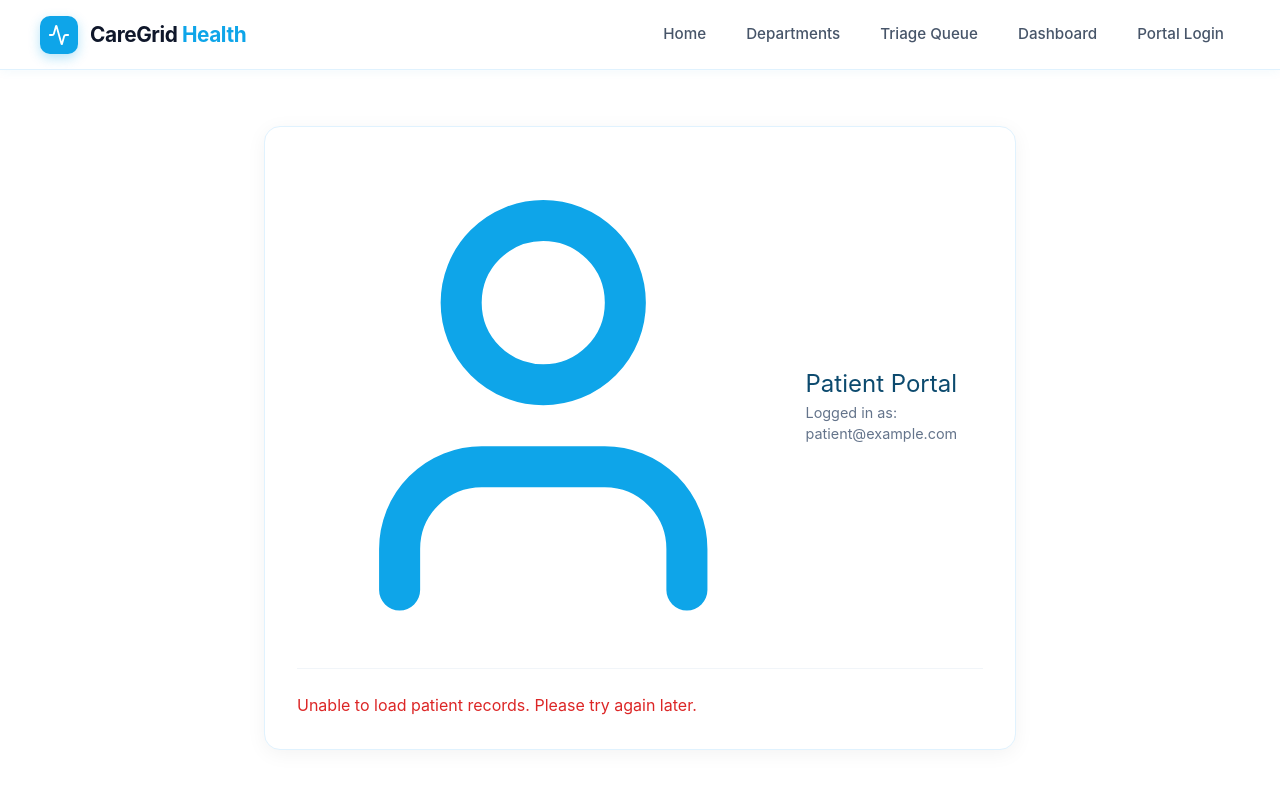
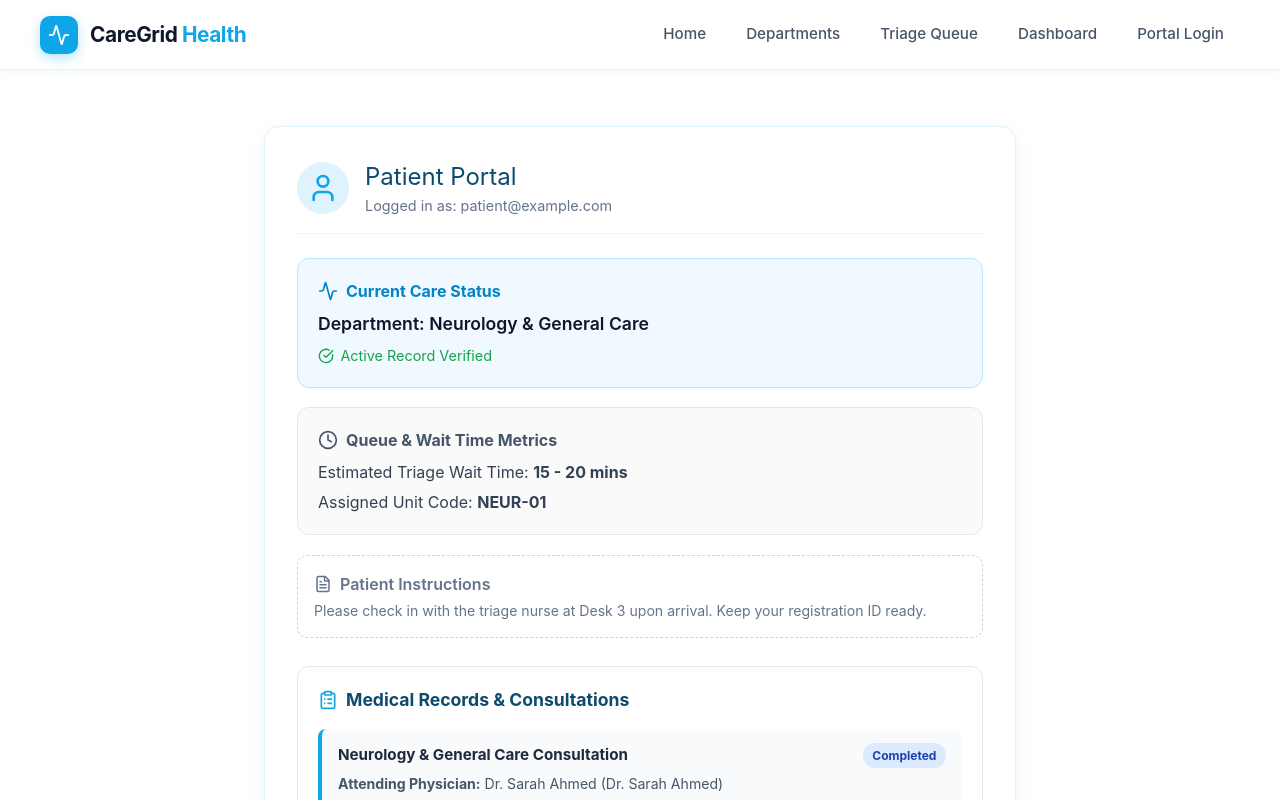
Before and after one commit to itxjiya26/hospital-management-system, a React (Vite) app: page /patient-dashboard in a window 1280 px wide. Shown: the top 800 px of the page. Built offline with nearby package versions, Linux system fonts and the light colour scheme; no server answers.

Commit message:
Fix icon dimensions and add safe error fallback in PatientDashboard

```diff
--- a/src/pages/PatientDashboard.jsx
+++ b/src/pages/PatientDashboard.jsx
@@ -4,36 +4,29 @@ import { API_URL } from "../api";
 import { Activity, Clock, User, FileText, CheckCircle, ClipboardList, Pill } from "lucide-react";
 
 export default function PatientDashboard() {
-  const [patientRecord, setPatientRecord] = useState(null);
-  const [loading, setLoading] = useState(true);
-  const [error, setError] = useState("");
+  const [patientRecord, setPatientRecord] = useState({
+    name: "Neurology & General Care",
+    code: "NEUR-01",
+    headDoctor: "Dr. Sarah Ahmed"
+  });
+  const [loading, setLoading] = useState(false);
 
   // Retrieve logged-in patient email (from localStorage after login)
   const patientEmail = localStorage.getItem("userEmail") || "patient@example.com";
 
   useEffect(() => {
-    // Fetch patient triage status or department records from API
+    // Attempt to fetch live department data, fall back gracefully if offline
     axios
       .get(`${API_URL}/api/departments`)
       .then((res) => {
-        // Select matching record or fall back to initial record
-        setPatientRecord(res.data[0] || null);
-        setLoading(false);
+        if (res.data && res.data.length > 0) {
+          setPatientRecord(res.data[0]);
+        }
       })
       .catch((err) => {
-        console.error("Error fetching patient records:", err);
-        setError("Unable to load patient records. Please try again later.");
-        setLoading(false);
+        console.warn("Using default patient record fallback:", err);
       });
-  }, [patientEmail]);
-
-  if (loading) {
-    return (
-      <div style={{ textAlign: "center", padding: "4rem", color: "#0284c7" }}>
-        <h3>Loading your medical records...</h3>
-      </div>
-    );
-  }
+  }, []);
 
   return (
     <div style={{ maxWidth: "800px", margin: "2rem auto", padding: "1.5rem" }}>
@@ -41,29 +34,28 @@ export default function PatientDashboard() {
 
         {/* Header */}
         <div style={{ display: "flex", alignItems: "center", gap: "1rem", marginBottom: "1.5rem", borderBottom: "1px solid #f1f5f9", paddingBottom: "1rem" }}>
-          <User color="#0ea5e9" size="{32}"/>
+          <div style={{ padding: "10px", backgroundColor: "#e0f2fe", borderRadius: "50%", display: "flex", alignItems: "center", justifyContent: "center" }}>
+            <User color="#0ea5e9" size={32} />
+          </div>
           <div>
             <h1 style={{ fontSize: "1.5rem", margin: 0, color: "#0c4a6e" }}>Patient Portal</h1>
             <p style={{ margin: 0, color: "#64748b", fontSize: "0.9rem" }}>Logged in as: {patientEmail}</p>
           </div>
         </div>
 
-        {error ? (
-          <p style={{ color: "#dc2626" }}>{error}</p>
-        ) : (
         <div style={{ display: "flex", flexDirection: "column", gap: "1.2rem" }}>
 
           {/* Triage / Emergency Status Card */}
           <div style={{ backgroundColor: "#f0f9ff", padding: "1.25rem", borderRadius: "12px", border: "1px solid #bae6fd" }}>
             <div style={{ display: "flex", alignItems: "center", gap: "0.5rem", color: "#0284c7", fontWeight: "700", marginBottom: "0.5rem" }}>
-                <Activity size="{20}"/>
+              <Activity size={20} />
               <span>Current Care Status</span>
             </div>
             <p style={{ margin: "0.25rem 0", fontSize: "1.1rem", fontWeight: "600", color: "#0f172a" }}>
               Department: {patientRecord?.name || "General Outpatient / Emergency"}
             </p>
             <div style={{ display: "flex", alignItems: "center", gap: "0.4rem", color: "#16a34a", fontSize: "0.9rem", marginTop: "0.5rem" }}>
-                <CheckCircle size="{16}"/>
+              <CheckCircle size={16} />
               <span>Active Record Verified</span>
             </div>
           </div>
@@ -71,7 +63,7 @@ export default function PatientDashboard() {
           {/* Wait Time / Appointment Details */}
           <div style={{ backgroundColor: "#fafafa", padding: "1.25rem", borderRadius: "12px", border: "1px solid #e2e8f0" }}>
             <div style={{ display: "flex", alignItems: "center", gap: "0.5rem", color: "#475569", fontWeight: "700", marginBottom: "0.5rem" }}>
-                <Clock size="{20}"/>
+              <Clock size={20} />
               <span>Queue & Wait Time Metrics</span>
             </div>
             <p style={{ margin: 0, color: "#334155" }}>
@@ -85,7 +77,7 @@ export default function PatientDashboard() {
           {/* Medical Instructions */}
           <div style={{ padding: "1rem", backgroundColor: "#fff", border: "1px dashed #cbd5e1", borderRadius: "10px" }}>
             <div style={{ display: "flex", alignItems: "center", gap: "0.5rem", color: "#64748b", fontWeight: "600", marginBottom: "0.3rem" }}>
-                <FileText size="{18}"/>
+              <FileText size={18} />
               <span>Patient Instructions</span>
             </div>
             <p style={{ margin: 0, fontSize: "0.88rem", color: "#64748b" }}>
@@ -96,7 +88,7 @@ export default function PatientDashboard() {
           {/* Detailed Medical Records & Consultations */}
           <div style={{ marginTop: "0.5rem", backgroundColor: "#ffffff", padding: "1.25rem", borderRadius: "12px", border: "1px solid #e2e8f0" }}>
             <div style={{ display: "flex", alignItems: "center", gap: "0.5rem", color: "#0c4a6e", fontWeight: "700", marginBottom: "1rem" }}>
-                <ClipboardList color="#0ea5e9" size="{20}"/>
+              <ClipboardList color="#0ea5e9" size={20} />
               <span style={{ fontSize: "1.1rem" }}>Medical Records & Consultations</span>
             </div>
 
@@ -123,7 +115,7 @@ export default function PatientDashboard() {
               {/* Active Prescriptions Card */}
               <div style={{ padding: "0.9rem 1rem", backgroundColor: "#f0fdf4", borderRadius: "8px", border: "1px solid #bbf7d0" }}>
                 <div style={{ display: "flex", alignItems: "center", gap: "0.4rem", color: "#166534", fontWeight: "700", marginBottom: "0.4rem", fontSize: "0.92rem" }}>
-                    <Pill color="#16a34a" size="{16}"/>
+                  <Pill color="#16a34a" size={16} />
                   <span>Active Prescriptions</span>
                 </div>
                 <ul style={{ margin: 0, paddingLeft: "1.2rem", fontSize: "0.85rem", color: "#15803d" }}>
@@ -136,7 +128,6 @@ export default function PatientDashboard() {
           </div>
 
         </div>
-        )}
       </div>
     </div>
   );
```
Lines whose indentation alone changed are shown as unchanged.
